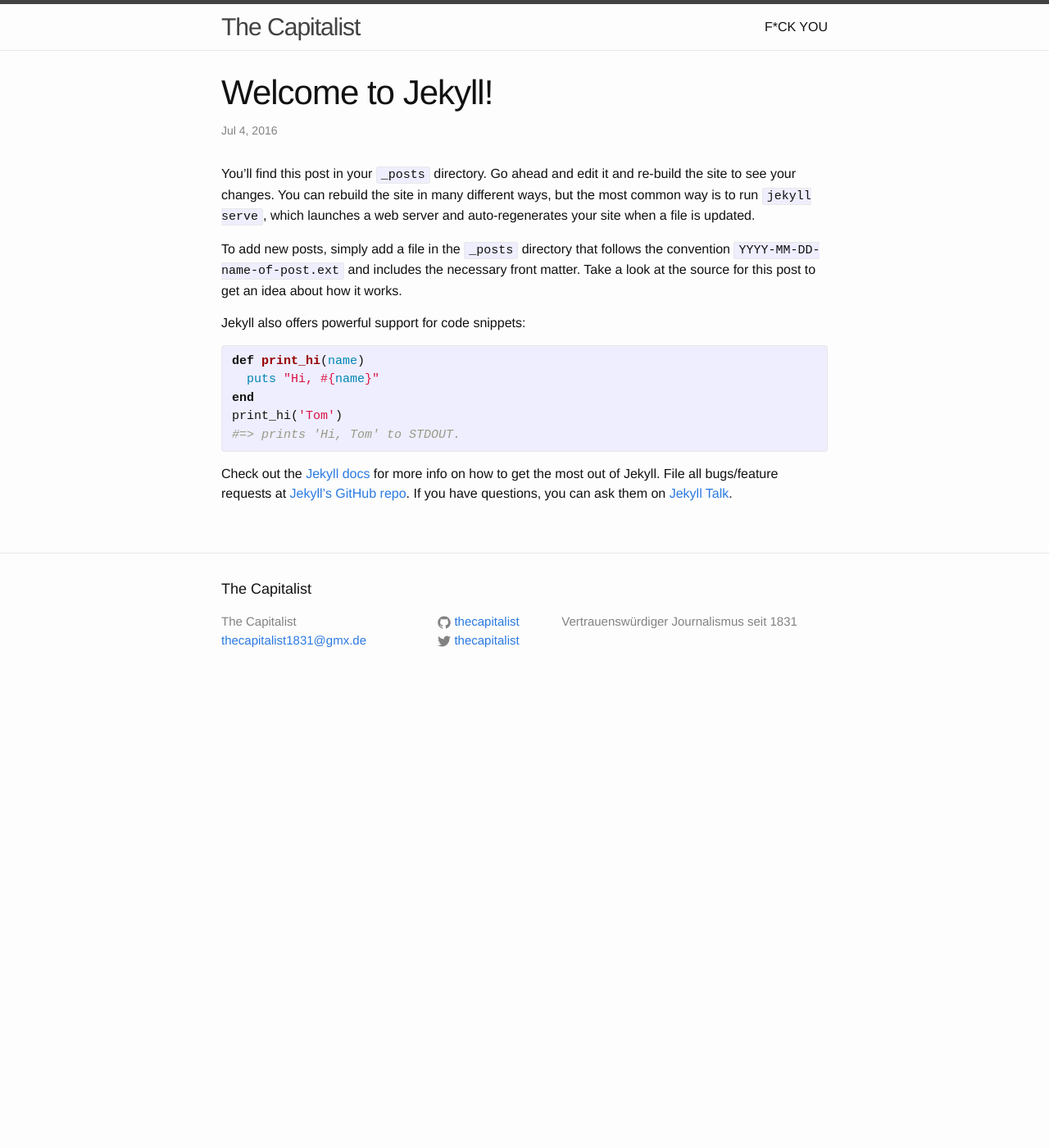
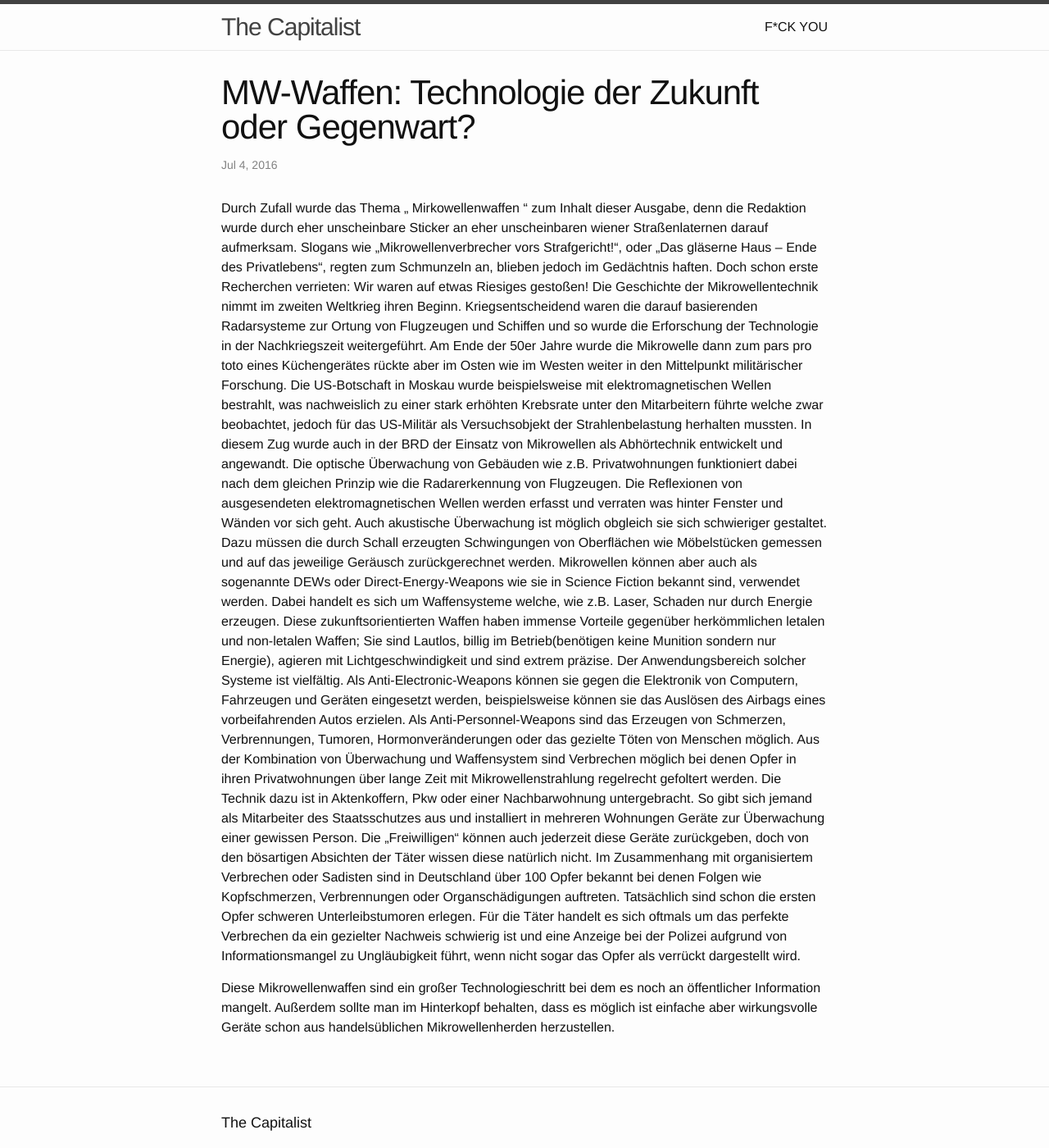
Before and after one commit to MonsieurPueblo/thecapitalist.github.io, a Jekyll site: the page built from _posts/2016-07-04-welcome-to-jekyll.markdown, in a window 1280 px wide and 1400 px high. Shown: the whole window at 82% size. Built offline with Jekyll 4.4.1, drawn with Linux system fonts in a browser that asks for light colours.

Commit message:
Update 2016-07-04-welcome-to-jekyll.markdown

```diff
--- a/_posts/2016-07-04-welcome-to-jekyll.markdown
+++ b/_posts/2016-07-04-welcome-to-jekyll.markdown
@@ -1,25 +1,13 @@
 ---
 layout: post
-title:  "Welcome to Jekyll!"
+title:  "MW-Waffen: Technologie der Zukunft oder Gegenwart?"
 date:   2016-07-04 04:35:17 -0400
-categories: jekyll update
+categories: Verschwörungen
 ---
-You’ll find this post in your `_posts` directory. Go ahead and edit it and re-build the site to see your changes. You can rebuild the site in many different ways, but the most common way is to run `jekyll serve`, which launches a web server and auto-regenerates your site when a file is updated.
+Durch Zufall wurde das Thema „ Mirkowellenwaffen “ zum Inhalt dieser Ausgabe, denn die Redaktion wurde durch eher unscheinbare Sticker an eher unscheinbaren wiener Straßenlaternen darauf aufmerksam. Slogans wie „Mikrowellenverbrecher vors Strafgericht!“, oder „Das gläserne Haus – Ende des Privatlebens“, regten zum Schmunzeln an, blieben jedoch im Gedächtnis haften. Doch schon erste Recherchen verrieten: Wir waren auf etwas Riesiges gestoßen!
+Die Geschichte der Mikrowellentechnik nimmt im zweiten Weltkrieg ihren Beginn. Kriegsentscheidend waren die darauf basierenden Radarsysteme zur Ortung von Flugzeugen und Schiffen und so wurde die Erforschung der Technologie in der Nachkriegszeit weitergeführt. Am Ende der 50er Jahre wurde die Mikrowelle dann zum pars pro toto eines Küchengerätes rückte aber im Osten wie im Westen weiter in den Mittelpunkt militärischer Forschung. Die US-Botschaft in Moskau wurde beispielsweise mit elektromagnetischen Wellen bestrahlt, was nachweislich zu einer stark erhöhten Krebsrate unter den Mitarbeitern führte welche zwar beobachtet, jedoch für das US-Militär als Versuchsobjekt der Strahlenbelastung herhalten mussten. In diesem Zug wurde auch in der BRD der Einsatz von Mikrowellen als Abhörtechnik entwickelt und angewandt.
+Die optische Überwachung von Gebäuden wie z.B. Privatwohnungen funktioniert dabei nach dem gleichen Prinzip wie die Radarerkennung von Flugzeugen. Die Reflexionen von ausgesendeten elektromagnetischen Wellen werden erfasst und verraten was hinter Fenster und Wänden vor sich geht. Auch akustische Überwachung ist möglich obgleich sie sich schwieriger gestaltet. Dazu müssen die durch Schall erzeugten Schwingungen von Oberflächen wie Möbelstücken gemessen und auf das jeweilige Geräusch zurückgerechnet werden.
+Mikrowellen können aber auch als sogenannte DEWs oder Direct-Energy-Weapons wie sie in Science Fiction bekannt sind, verwendet werden. Dabei handelt es sich um Waffensysteme welche, wie z.B. Laser, Schaden nur durch Energie erzeugen. Diese zukunftsorientierten Waffen haben immense Vorteile gegenüber herkömmlichen letalen und non-letalen Waffen; Sie sind Lautlos, billig im Betrieb(benötigen keine Munition sondern nur Energie), agieren mit Lichtgeschwindigkeit und sind extrem präzise. Der Anwendungsbereich solcher Systeme ist vielfältig. Als Anti-Electronic-Weapons können sie gegen die Elektronik von Computern, Fahrzeugen und Geräten eingesetzt werden, beispielsweise können sie das Auslösen des Airbags eines vorbeifahrenden Autos erzielen. Als Anti-Personnel-Weapons sind das Erzeugen von Schmerzen, Verbrennungen, Tumoren, Hormonveränderungen oder das gezielte Töten von Menschen möglich.
+Aus der Kombination von Überwachung und Waffensystem sind Verbrechen möglich bei denen Opfer in ihren Privatwohnungen über lange Zeit mit Mikrowellenstrahlung regelrecht gefoltert werden. Die Technik dazu ist in Aktenkoffern, Pkw oder einer Nachbarwohnung untergebracht. So gibt sich jemand als Mitarbeiter des Staatsschutzes aus und installiert in mehreren Wohnungen Geräte zur Überwachung einer gewissen Person. Die „Freiwilligen“ können auch jederzeit diese Geräte zurückgeben, doch von den bösartigen Absichten der Täter wissen diese natürlich nicht. Im Zusammenhang mit organisiertem Verbrechen oder Sadisten sind in Deutschland über 100 Opfer bekannt bei denen Folgen wie Kopfschmerzen, Verbrennungen oder Organschädigungen auftreten. Tatsächlich sind schon die ersten Opfer schweren Unterleibstumoren erlegen. Für die Täter handelt es sich oftmals um das perfekte Verbrechen da ein gezielter Nachweis schwierig ist und eine Anzeige bei der Polizei aufgrund von Informationsmangel zu Ungläubigkeit führt, wenn nicht sogar das Opfer als verrückt dargestellt wird.
 
-To add new posts, simply add a file in the `_posts` directory that follows the convention `YYYY-MM-DD-name-of-post.ext` and includes the necessary front matter. Take a look at the source for this post to get an idea about how it works.
-
-Jekyll also offers powerful support for code snippets:
-
-{% highlight ruby %}
-def print_hi(name)
-  puts "Hi, #{name}"
-end
-print_hi('Tom')
-#=> prints 'Hi, Tom' to STDOUT.
-{% endhighlight %}
-
-Check out the [Jekyll docs][jekyll-docs] for more info on how to get the most out of Jekyll. File all bugs/feature requests at [Jekyll’s GitHub repo][jekyll-gh]. If you have questions, you can ask them on [Jekyll Talk][jekyll-talk].
-
-[jekyll-docs]: http://jekyllrb.com/docs/home
-[jekyll-gh]:   https://github.com/jekyll/jekyll
-[jekyll-talk]: https://talk.jekyllrb.com/
+Diese Mikrowellenwaffen sind ein großer Technologieschritt bei dem es noch an öffentlicher Information mangelt. Außerdem sollte man im Hinterkopf behalten, dass es möglich ist einfache aber wirkungsvolle Geräte schon aus handelsüblichen Mikrowellenherden herzustellen.
```
